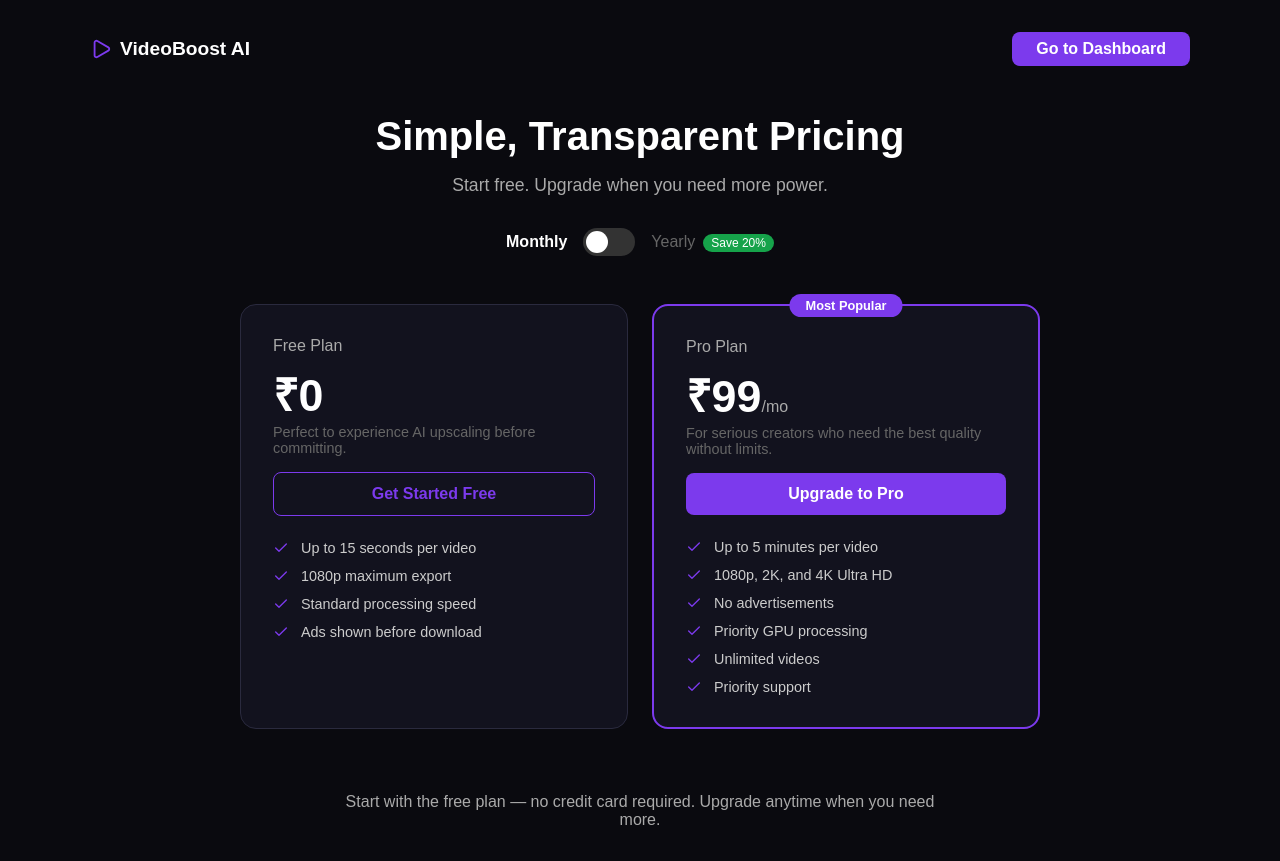
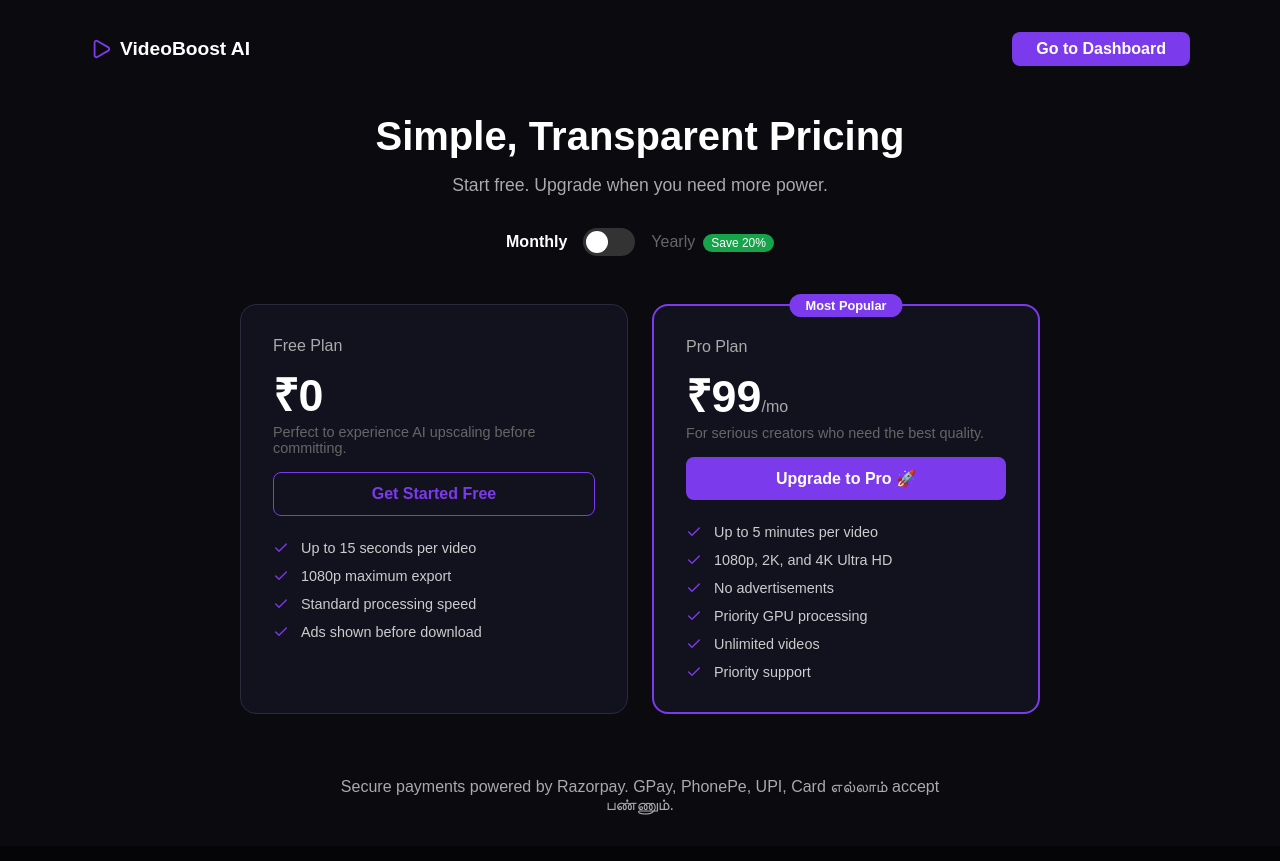
Before and after one commit to neenulokii2005/video-enhance-ai, a Next.js app in the folder videoboost/: page /pricing in a window 1280 px wide. Built offline with nearby package versions, Linux system fonts and the light colour scheme.

Commit message:
payment system added

```diff
--- a/videoboost/next.config.ts
+++ b/videoboost/next.config.ts
@@ -7,7 +7,8 @@ const nextConfig: NextConfig = {
   async headers() {
     return [
       {
-        source: "/(.*)",
+        // FFmpeg needs these headers - dashboard only
+        source: "/dashboard/:path*",
         headers: [
           { key: "Cross-Origin-Opener-Policy", value: "same-origin" },
           { key: "Cross-Origin-Embedder-Policy", value: "require-corp" },
--- a/videoboost/package.json
+++ b/videoboost/package.json
@@ -15,11 +15,12 @@
     "@supabase/supabase-js": "^2.99.2",
     "lucide-react": "^0.577.0",
     "next": "16.1.6",
+    "razorpay": "^2.9.6",
     "react": "19.2.3",
     "react-dom": "19.2.3"
   },
   "devDependencies": {
-    "@types/node": "^20",
+    "@types/node": "^20.19.37",
     "@types/react": "^19",
     "@types/react-dom": "^19",
     "eslint": "^9",
--- /dev/null
+++ b/videoboost/src/app/api/payment/route.ts
@@ -0,0 +1,30 @@
+// @ts-nocheck
+import { NextRequest, NextResponse } from "next/server";
+
+export async function POST(req: NextRequest) {
+  try {
+    const { amount, plan } = await req.json();
+
+    const Razorpay = require("razorpay");
+
+    const razorpay = new Razorpay({
+      key_id: process.env.RAZORPAY_KEY_ID,
+      key_secret: process.env.RAZORPAY_KEY_SECRET,
+    });
+
+    const order = await razorpay.orders.create({
+      amount: amount * 100,
+      currency: "INR",
+      receipt: `receipt_${Date.now()}`,
+    });
+
+    return NextResponse.json({ orderId: order.id, amount, plan });
+
+  } catch (error) {
+    console.error("Payment error:", error);
+    return NextResponse.json(
+      { error: "Payment failed", details: error.message },
+      { status: 500 }
+    );
+  }
+}
--- a/videoboost/src/app/pricing/page.tsx
+++ b/videoboost/src/app/pricing/page.tsx
@@ -1,4 +1,5 @@
 "use client";
+// @ts-nocheck
 
 import { useState } from "react";
 import Link from "next/link";
@@ -6,6 +7,81 @@ import { Check, Play } from "lucide-react";
 
 export default function PricingPage() {
   const [isYearly, setIsYearly] = useState(false);
+  const [loading, setLoading] = useState(false);
+
+  const loadRazorpay = () => {
+    return new Promise((resolve) => {
+      if (window.Razorpay) {
+        resolve(true);
+        return;
+      }
+      const script = document.createElement("script");
+      script.src = "https://checkout.razorpay.com/v1/checkout.js";
+      script.onload = () => resolve(true);
+      script.onerror = () => resolve(false);
+      document.body.appendChild(script);
+    });
+  };
+
+  const handlePayment = async (plan) => {
+    setLoading(true);
+
+    const amount = plan === "monthly" ? 99 : 799;
+
+    try {
+      // Load Razorpay script
+      const loaded = await loadRazorpay();
+      if (!loaded) {
+        alert("❌ Razorpay failed to load. Check your internet.");
+        setLoading(false);
+        return;
+      }
+
+      // Create order
+      const res = await fetch("/api/payment", {
+        method: "POST",
+        headers: { "Content-Type": "application/json" },
+        body: JSON.stringify({ amount, plan }),
+      });
+
+      const { orderId } = await res.json();
+
+      // Open Razorpay
+      const options = {
+        key: process.env.NEXT_PUBLIC_RAZORPAY_KEY_ID,
+        amount: amount * 100,
+        currency: "INR",
+        name: "VideoBoost AI",
+        description: `Pro ${plan === "monthly" ? "Monthly" : "Yearly"} Plan`,
+        order_id: orderId,
+        handler: function (response) {
+          alert("✅ Payment Success! ID: " + response.razorpay_payment_id);
+          window.location.href = "/dashboard";
+        },
+        prefill: {
+          name: "",
+          email: "",
+        },
+        theme: {
+          color: "#7c3aed",
+        },
+        modal: {
+          ondismiss: function () {
+            setLoading(false);
+          }
+        }
+      };
+
+      const rzp = new window.Razorpay(options);
+      rzp.open();
+
+    } catch (err) {
+      console.error(err);
+      alert("❌ Payment failed. Try again.");
+    } finally {
+      setLoading(false);
+    }
+  };
 
   return (
     <div style={{
@@ -61,10 +137,9 @@ export default function PricingPage() {
         gap: "1rem",
         marginBottom: "3rem"
       }}>
-        <span style={{
-          color: !isYearly ? "white" : "#666",
-          fontWeight: !isYearly ? 700 : 400
-        }}>Monthly</span>
+        <span style={{ color: !isYearly ? "white" : "#666", fontWeight: !isYearly ? 700 : 400 }}>
+          Monthly
+        </span>
 
         <div
           onClick={() => setIsYearly(!isYearly)}
@@ -88,10 +163,7 @@ export default function PricingPage() {
           }} />
         </div>
 
-        <span style={{
-          color: isYearly ? "white" : "#666",
-          fontWeight: isYearly ? 700 : 400
-        }}>
+        <span style={{ color: isYearly ? "white" : "#666", fontWeight: isYearly ? 700 : 400 }}>
           Yearly
           <span style={{
             marginLeft: "0.5rem",
@@ -196,23 +268,30 @@ export default function PricingPage() {
               </span>
             </h2>
             <p style={{ color: "#666", fontSize: "0.9rem", marginBottom: "1rem" }}>
-              For serious creators who need the best quality without limits.
+              For serious creators who need the best quality.
             </p>
           </div>
 
-          <Link href="/register" style={{
+          <button
+            onClick={() => handlePayment(isYearly ? "yearly" : "monthly")}
+            disabled={loading}
+            style={{
               display: "block",
+              width: "100%",
               textAlign: "center",
               padding: "0.75rem",
-            background: "#7c3aed",
+              background: loading ? "#555" : "#7c3aed",
               color: "white",
               borderRadius: "8px",
-            textDecoration: "none",
+              border: "none",
               fontWeight: 600,
-            marginBottom: "1.5rem"
-          }}>
-            Upgrade to Pro
-          </Link>
+              marginBottom: "1.5rem",
+              cursor: loading ? "not-allowed" : "pointer",
+              fontSize: "1rem"
+            }}
+          >
+            {loading ? "Loading..." : "Upgrade to Pro 🚀"}
+          </button>
 
           <div style={{ display: "flex", flexDirection: "column", gap: "0.75rem" }}>
             {[
@@ -236,8 +315,8 @@ export default function PricingPage() {
       {/* Bottom note */}
       <div style={{ maxWidth: "600px", margin: "4rem auto 0 auto", textAlign: "center" }}>
         <p style={{ color: "#aaa" }}>
-          Start with the free plan — no credit card required.
-          Upgrade anytime when you need more.
+          Secure payments powered by Razorpay.
+          GPay, PhonePe, UPI, Card எல்லாம் accept பண்ணும்.
         </p>
       </div>
 
```
Also changed, not shown: videoboost/tsconfig.json (+19 -5 lines), 1 other file (tests, documents, lock files or other folders). Lines whose indentation alone changed are shown as unchanged.
